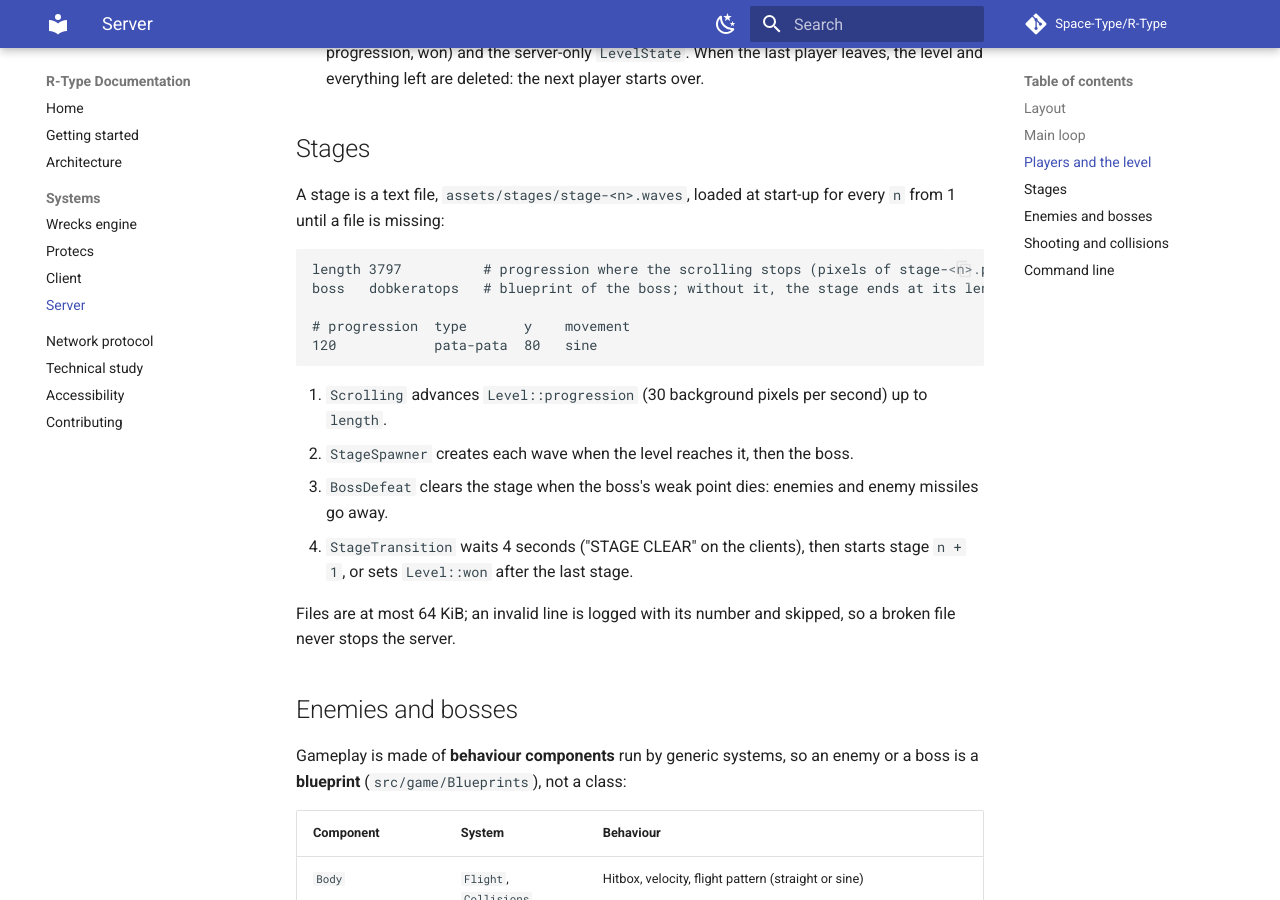
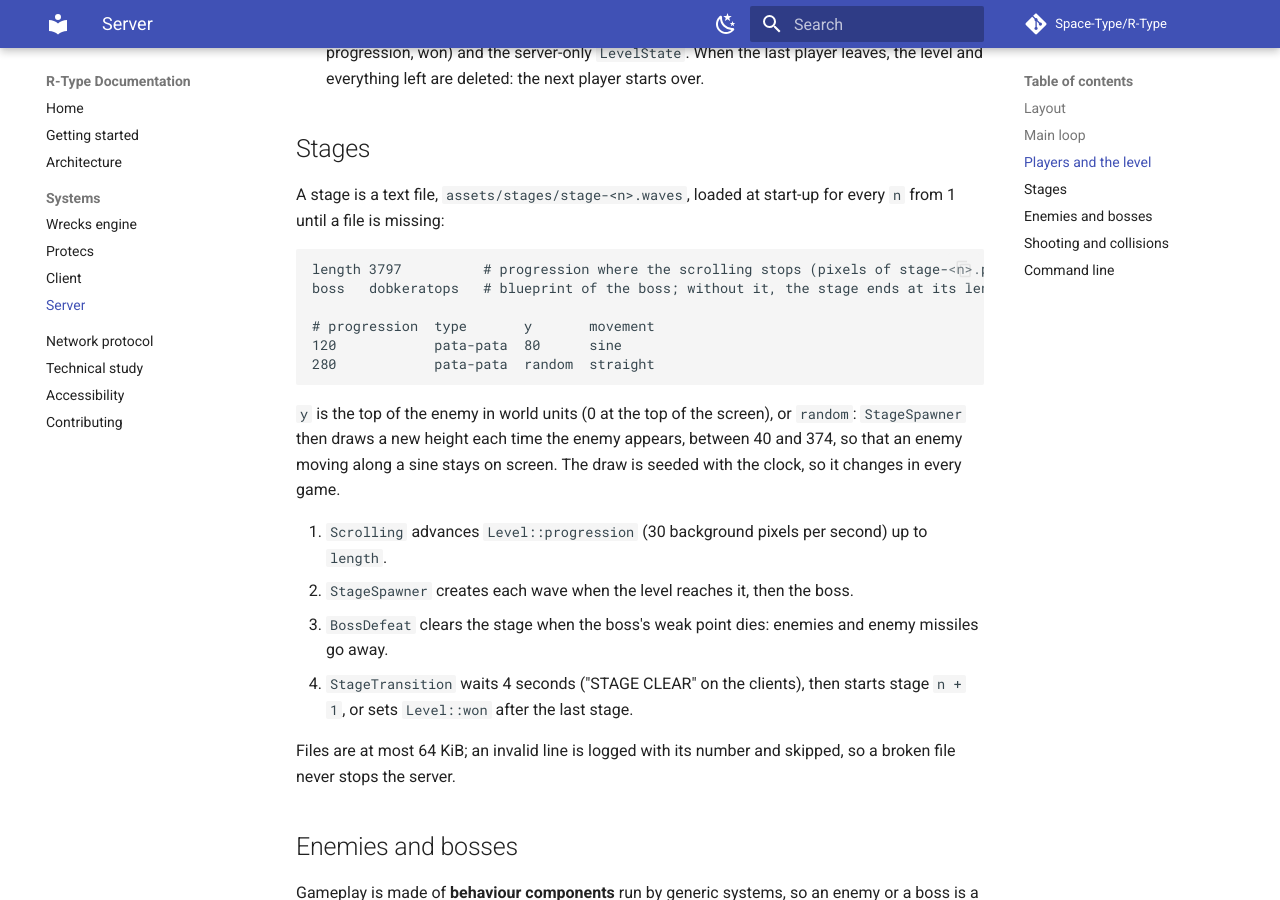
Before and after one commit to Space-Type/Documentation, an MkDocs documentation site: the page built from docs/systems/server.md, in a window 1280 px wide and 900 px high, scrolled down 1335 px. Built offline with MkDocs 1.6.1 and Material for MkDocs 9.7.7, drawn with Linux system fonts in a browser that asks for light colours; comment, search, counter and statistics services are not loaded.

Commit message:
docs(game): describe the random height of an enemy in a stage file
The stage file format and the "Add a stage" how-to show `random` in
the y column: a height drawn each time the enemy appears, between 40
and 374, different in every game.

````diff
--- a/docs/systems/server.md
+++ b/docs/systems/server.md
@@ -66,9 +66,15 @@ every `n` from 1 until a file is missing:
 length 3797          # progression where the scrolling stops (pixels of stage-<n>.png)
 boss   dobkeratops   # blueprint of the boss; without it, the stage ends at its length
 
-# progression  type       y    movement
-120            pata-pata  80   sine
+# progression  type       y       movement
+120            pata-pata  80      sine
+280            pata-pata  random  straight
 ```
+
+`y` is the top of the enemy in world units (0 at the top of the screen), or
+`random`: `StageSpawner` then draws a new height each time the enemy appears,
+between 40 and 374, so that an enemy moving along a sine stays on screen. The
+draw is seeded with the clock, so it changes in every game.
 
 1. `Scrolling` advances `Level::progression` (30 background pixels per second)
    up to `length`.
````
Also changed, not shown: docs/contributing.md (+8 -3 lines).
